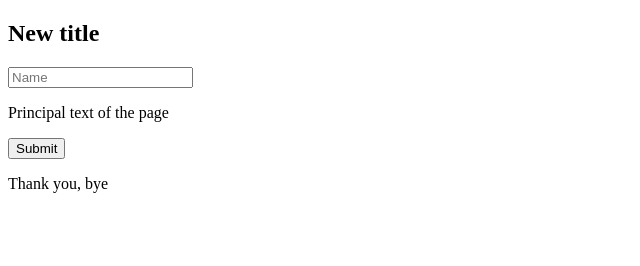
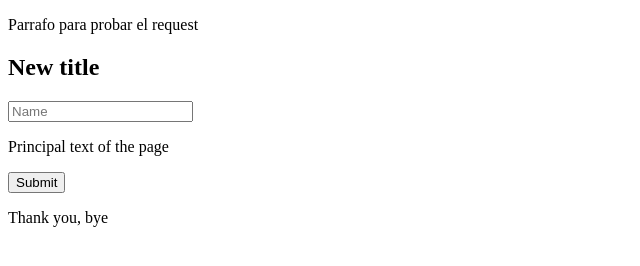
Before and after one commit to yofreee/UltimatePage, a plain HTML site: page index.html in a window 1280 px wide. Shown: the whole page, without its empty margins (0-640 px from the left). Drawn offline with Linux system fonts and the light colour scheme.

Commit message:
Parrafo para probar pull request

```diff
--- a/index.html
+++ b/index.html
@@ -6,6 +6,7 @@
     </head>
     <body>
         <section id="titlepage">
+        <p>Parrafo para probar el request</p>
             <h1>New title</h1>
         </section>
         <input type="text" placeholder="Name">
```
